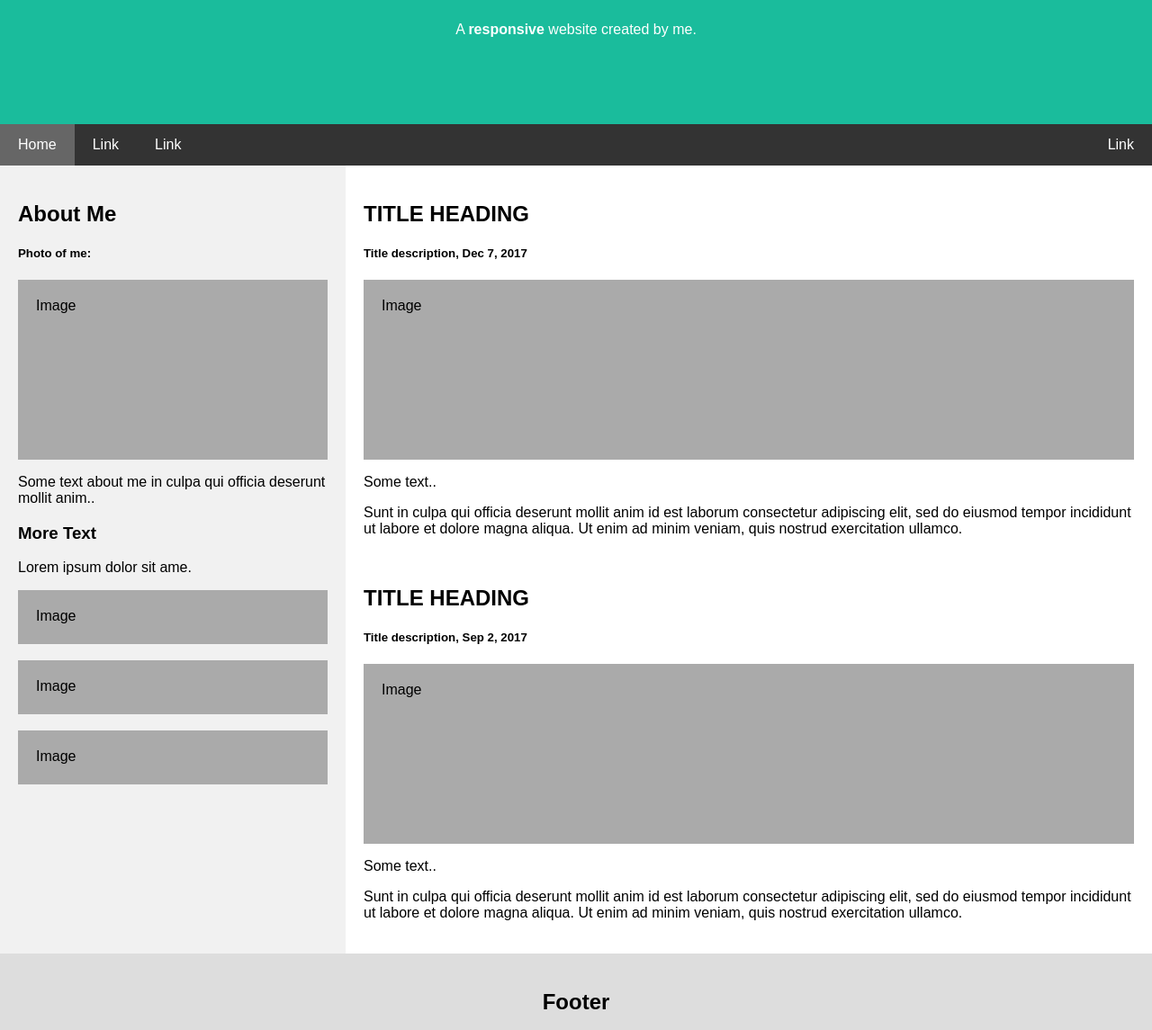
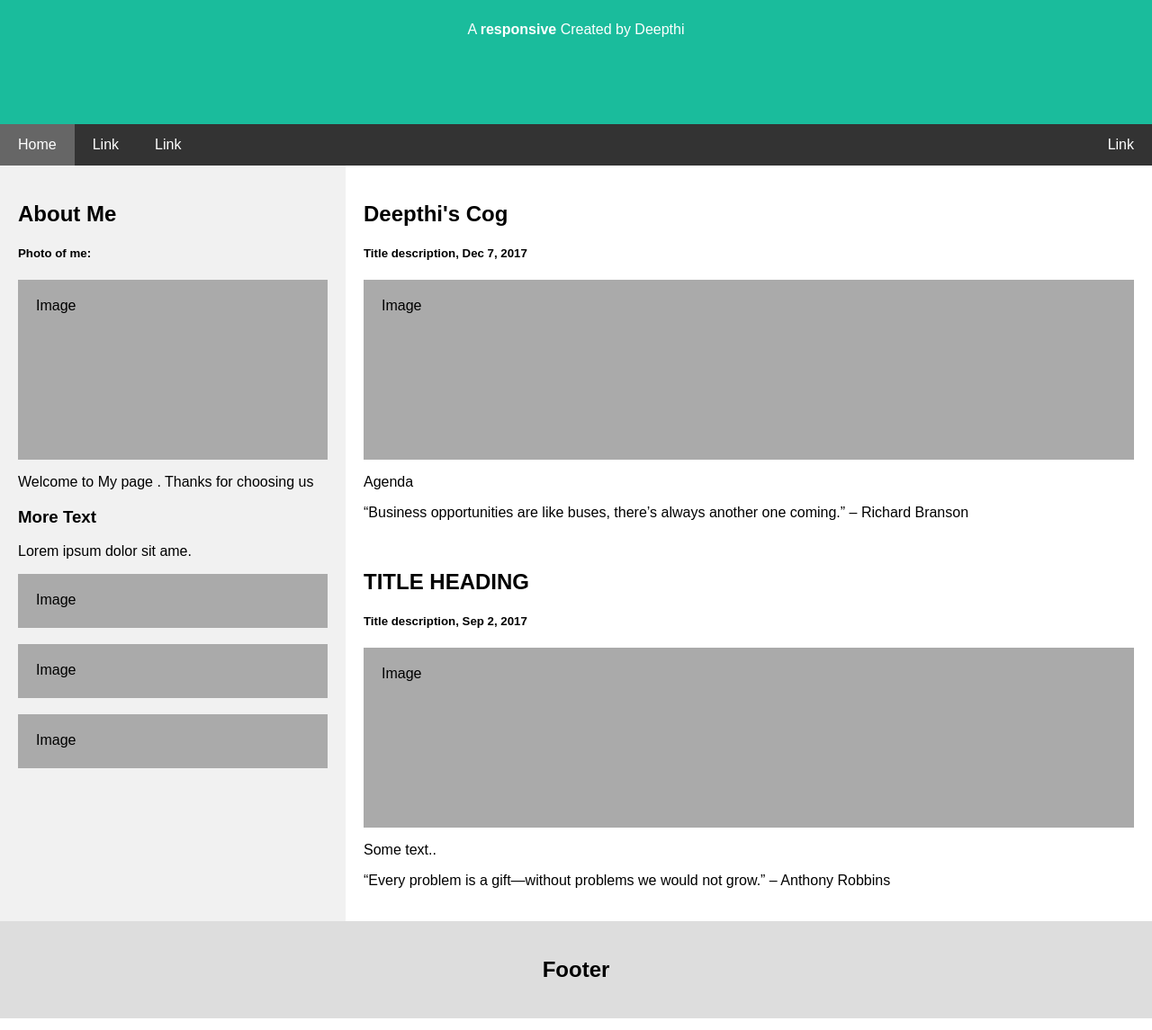
Before and after one commit to MDeepthiS/MyPage, a plain HTML site: page index.html in a window 1280 px wide. Shown: the part 155-1300 px from the top of the page at 90% size. Drawn offline with Linux system fonts and the light colour scheme.

Commit message:
Update index.html

```diff
--- a/index.html
+++ b/index.html
@@ -119,12 +119,13 @@ body {
   }
 }
 </style>
+  <title> Deepthi's Page</title>
 </head>
 <body>
 
 <div class="header">
   <h1>My Website</h1>
-  <p>A <b>responsive</b> website created by me.</p>
+  <p>A <b>responsive</b> Created by Deepthi</p>
 </div>
 
 <div class="navbar">
@@ -139,7 +140,7 @@ body {
     <h2>About Me</h2>
     <h5>Photo of me:</h5>
     <div class="fakeimg" style="height:200px;">Image</div>
-    <p>Some text about me in culpa qui officia deserunt mollit anim..</p>
+    <p>Welcome to My page . Thanks for choosing us </p>
     <h3>More Text</h3>
     <p>Lorem ipsum dolor sit ame.</p>
     <div class="fakeimg" style="height:60px;">Image</div><br>
@@ -147,17 +148,17 @@ body {
     <div class="fakeimg" style="height:60px;">Image</div>
   </div>
   <div class="main">
-    <h2>TITLE HEADING</h2>
+    <h2>Deepthi's Cog</h2>
     <h5>Title description, Dec 7, 2017</h5>
     <div class="fakeimg" style="height:200px;">Image</div>
-    <p>Some text..</p>
-    <p>Sunt in culpa qui officia deserunt mollit anim id est laborum consectetur adipiscing elit, sed do eiusmod tempor incididunt ut labore et dolore magna aliqua. Ut enim ad minim veniam, quis nostrud exercitation ullamco.</p>
+    <p>Agenda</p>
+    <p>“Business opportunities are like buses, there’s always another one coming.” – Richard Branson</p>
     <br>
     <h2>TITLE HEADING</h2>
     <h5>Title description, Sep 2, 2017</h5>
     <div class="fakeimg" style="height:200px;">Image</div>
     <p>Some text..</p>
-    <p>Sunt in culpa qui officia deserunt mollit anim id est laborum consectetur adipiscing elit, sed do eiusmod tempor incididunt ut labore et dolore magna aliqua. Ut enim ad minim veniam, quis nostrud exercitation ullamco.</p>
+    <p>“Every problem is a gift—without problems we would not grow.” – Anthony Robbins</p>
   </div>
 </div>
 
```
